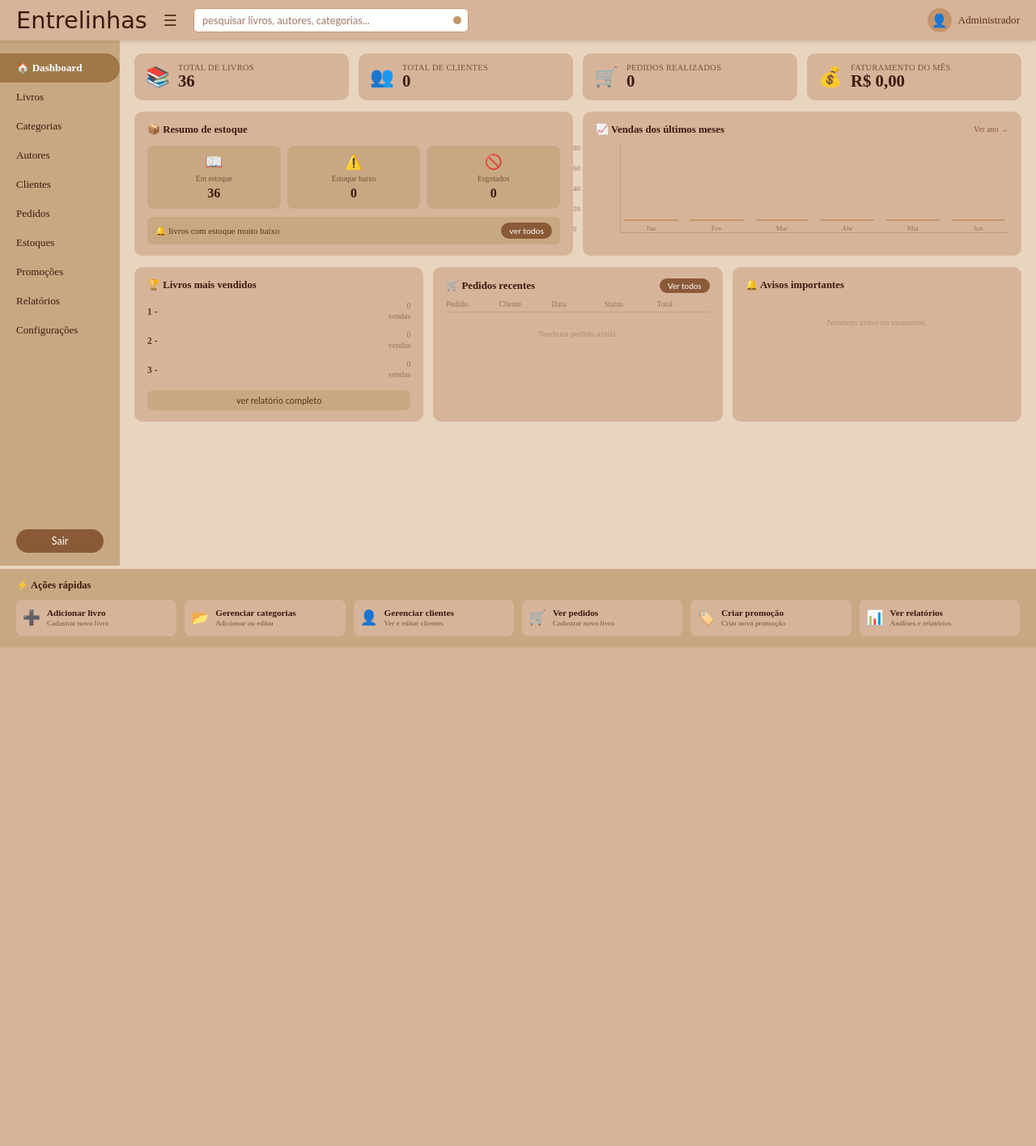
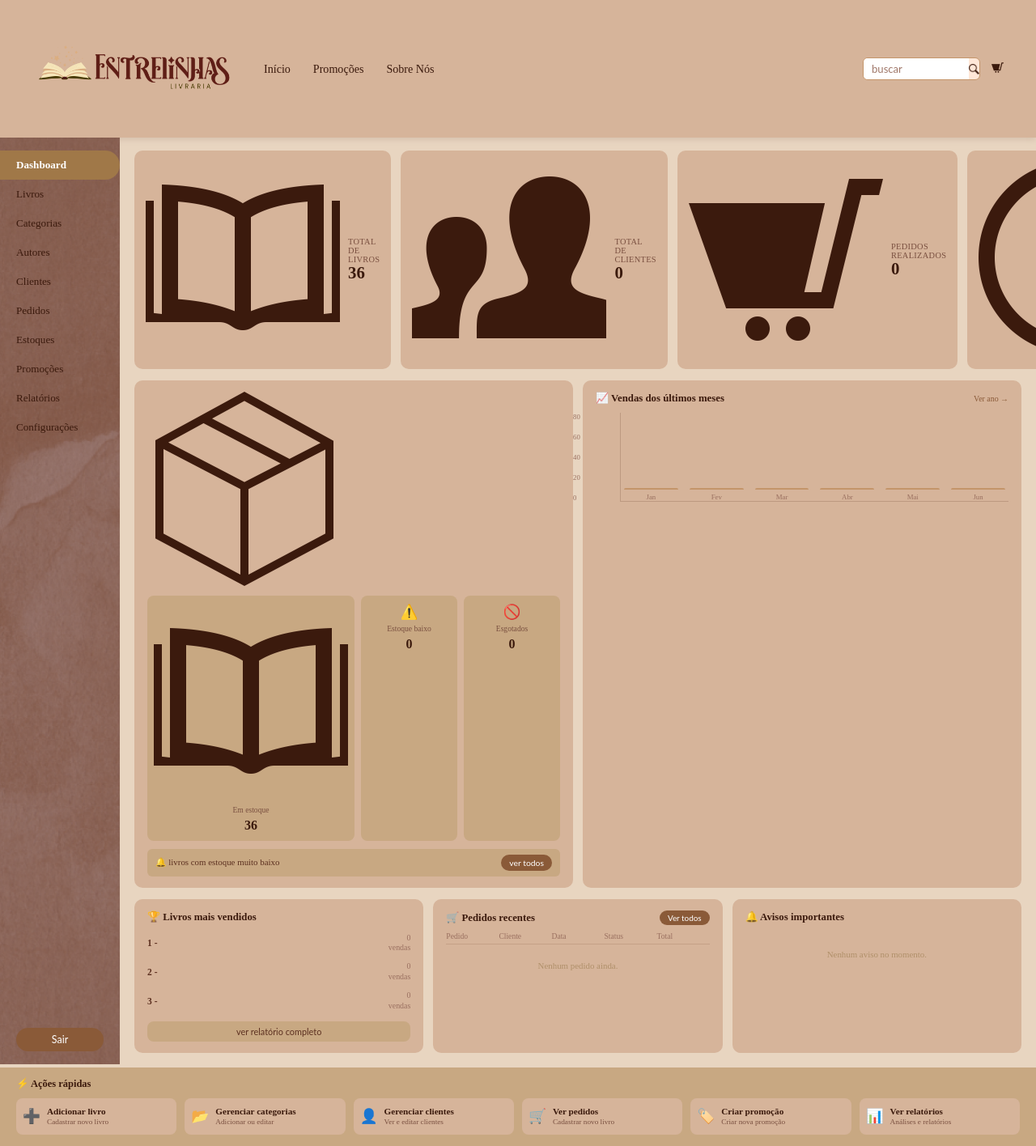
Before and after one commit to La-vielina/projeto-final, a PHP site: page /dashboard.html in a window 1280 px wide. Shown: the whole page at 81% size. Before the commit the page ends 800 px from the top, so only its background shows below. Run offline with PHP 8.4, Linux system fonts and the light colour scheme.

Commit message:
sexto commit

```diff
--- a/dashboard.css
+++ b/dashboard.css
@@ -5,7 +5,6 @@
   padding: 0;
 }
 
-/* ── BASE ── */
  body {
       font-family: "inika";
       src: url("inika.regular.ttf") format("typetrue");
@@ -13,121 +12,118 @@ body {
       background-color: #E8D5C0;
       color: #3B1A0D;
       min-height: 100vh;
-  display: flex;
-  flex-direction: column;
     }
 
-/* ══════════════════════════════
-   TOP BAR
-══════════════════════════════ */
-.topbar {
+    nav {
       background-color: #D6B49A;
-  padding: 8px 20px;
+      padding: 10px 40px;
       display: flex;
       align-items: center;
-  gap: 16px;
-  box-shadow: 0 2px 6px rgba(60,20,0,0.12);
-  position: sticky;
-  top: 0;
-  z-index: 100;
+      gap: 36px;
+      box-shadow: 0 2px 8px rgba(60, 20, 0, 0.12);
     }
 
-.topbar-logo {
-  font-family: 'Great Vibes', cursive;
-  font-size: 1.8rem;
+    .logo {
+     height:150px;
+     width:250px
+    }
+
+    .nav-abas {
+      display: flex;
+      gap: 28px;
+      list-style: none;
+    }
+
+    .nav-abas a {
+      font-size: 0.88rem;
       color: #3B1A0D;
       text-decoration: none;
-  min-width: 140px;
+      font-weight: 400;
+      transition: color 0.2s;
     }
 
-.topbar-menu-btn {
-  background: none;
-  border: none;
-  font-size: 1.2rem;
-  cursor: pointer;
-  color: #5C3020;
-  padding: 4px;
+    .nav-abas a:hover {
+      color: #7A2912;
     }
 
-.topbar-search {
-  flex: 1;
-  max-width: 340px;
+    .nav-direita {
+      margin-left: auto;
       display: flex;
       align-items: center;
-  background: #fff;
+      gap: 14px;
+    }
+
+    /* BARRA DE PESQUISA */
+
+    .barra-pesquisa {
+      display: flex;
+      align-items: center;
+      background: #FFE7D7;
       border-radius: 6px;
       overflow: hidden;
       border: 1px solid #C4956A;
     }
 
-.topbar-search input {
-  border: none;
-  outline: none;
-  padding: 6px 10px;
-  font-size: 0.8rem;
-  font-family: 'Lato', sans-serif;
-  width: 100%;
+    .lupa{
+      height: 13px;
+      width: 13px;
       color: #3B1A0D;
     }
 
-.topbar-search input::placeholder { color: #A0786A; }
-
-.topbar-search-dot {
-  width: 10px;
-  height: 10px;
-  border-radius: 50%;
-  background-color: #C4956A;
-  margin-right: 8px;
-  flex-shrink: 0;
+    .carrinho{
+      height: 15px;
+      width: 15px;
+      color: #3B1A0D;
     }
 
-.topbar-user {
-  margin-left: auto;
-  display: flex;
-  align-items: center;
-  gap: 8px;
+    .barra-pesquisa input {
+      border: none;
+      outline: none;
+      padding: 5px 10px;
       font-size: 0.82rem;
-  color: #5C3020;
-  cursor: pointer;
+      font-family: 'Lato', sans-serif;
+      width: 130px;
+      color: #3B1A0D;
     }
 
-.topbar-user-icon {
-  width: 30px;
-  height: 30px;
-  border-radius: 50%;
-  background-color: #C4956A;
-  display: flex;
-  align-items: center;
-  justify-content: center;
-  font-size: 1rem;
+    .barra-pesquisa input::placeholder {
+      color: #A0786A;
     }
 
-/* ══════════════════════════════
-   LAYOUT BODY
-══════════════════════════════ */
+    .barra-pesquisa button {
+      background: none;
+      border: none;
+      padding: 5px 8px;
+      cursor: pointer;
+      color: #7A5040;
+      font-size: 0.9rem;
+    }
+
+/* LAYOUT */
 .layout {
   display: flex;
   flex: 1;
 }
 
-/* ══════════════════════════════
-   SIDEBAR
-══════════════════════════════ */
-.sidebar {
+.infos {
   width: 148px;
-  background-color: #C8A882;
+
+  background-image: url("fundo2.png");
+  background-size: cover;
+  background-position: center;
+
   display: flex;
   flex-direction: column;
   padding: 16px 0 16px;
   flex-shrink: 0;
 }
 
-.sidebar-nav {
+.infos-nav {
   list-style: none;
   flex: 1;
 }
 
-.sidebar-nav li a {
+.infos-nav li a {
   display: block;
   padding: 10px 20px;
   font-size: 0.82rem;
@@ -136,11 +132,11 @@ body {
   transition: background-color 0.15s;
 }
 
-.sidebar-nav li a:hover {
+.infos-nav li a:hover {
   background-color: rgba(60,20,0,0.08);
 }
 
-.sidebar-nav li a.active {
+.infos-nav li a.active {
   background-color: #A07848;
   color: #fff;
   border-radius: 0 20px 20px 0;
@@ -150,7 +146,7 @@ body {
   gap: 6px;
 }
 
-.sidebar-btn-sair {
+.infos-sair {
   margin: 12px 20px 0;
   padding: 7px 0;
   background-color: #8A5A38;
@@ -166,7 +162,7 @@ body {
   transition: background-color 0.2s;
 }
 
-.sidebar-btn-sair:hover { background-color: #6A3A18; }
+.infos-btn-sair:hover { background-color: #6A3A18; }
 
 /* ══════════════════════════════
    MAIN CONTENT
--- a/dashboard.html
+++ b/dashboard.html
@@ -3,30 +3,38 @@
 <head>
   <meta charset="UTF-8" />
   <meta name="viewport" content="width=device-width, initial-scale=1.0" />
-  <title>Dashboard Admin</title>
+  <title>Dashboard</title>
 
   <link rel="stylesheet" href="dashboard.css">
 </head>
 <body>
 
-  <header class="topbar">
-    <a href="index.html" class="topbar-logo">Entrelinhas</a>
-    <button class="topbar-menu-btn">☰</button>
-    <div class="topbar-search">
-      <input type="text" placeholder="pesquisar livros, autores, categorias..." />
-      <div class="topbar-search-dot"></div>
+   <nav>
+   <img src="logo2.png" alt="Logo" class="logo" />
+
+    <ul class="nav-abas">
+      <li><a href="index.html">Início</a></li>
+      <li><a href="promocoes.html">Promoções</a></li>
+      <li><a href="sobre.html">Sobre Nós</a></li>
+    </ul>
+
+   <div class="nav-direita">
+      <div class="barra-pesquisa">
+        <input type="text" placeholder="buscar" />
+        <img src="lupa.png" alt="buscar" class="lupa">
+      </div>
+
+      <a class="nav-icone" href="carrinho.html">
+        <img src="carrinho.png" alt="carrinho" class="carrinho">
+      </a>
     </div>
-    <div class="topbar-user">
-      <div class="topbar-user-icon">👤</div>
-      <span>Administrador</span>
-    </div>
-  </header>
+  </nav>
 
   <div class="layout">
 
-    <aside class="sidebar">
-      <ul class="sidebar-nav">
-        <li><a href="#" class="active">🏠 Dashboard</a></li>
+    <aside class="infos">
+      <ul class="infos-nav">
+        <li><a href="#" class="active">Dashboard</a></li>
         <li><a href="#">Livros</a></li>
         <li><a href="#">Categorias</a></li>
         <li><a href="#">Autores</a></li>
@@ -37,7 +45,7 @@
         <li><a href="#">Relatórios</a></li>
         <li><a href="#">Configurações</a></li>
       </ul>
-      <a href="login.html" class="sidebar-btn-sair">Sair</a>
+      <a href="login.html" class="infos-sair">Sair</a>
     </aside>
 
     <main class="main">
@@ -45,7 +53,7 @@
       <div class="kpi-row">
 
         <div class="kpi-card">
-          <span class="kpi-icon">📚</span>
+          <span class="kpi-icon"><img src="livro-icon.png" alt="livros"></span>
           <div class="kpi-info">
             <span class="kpi-label">Total de livros</span>
             <span class="kpi-value">36</span>
@@ -53,7 +61,7 @@
         </div>
 
         <div class="kpi-card">
-          <span class="kpi-icon">👥</span>
+          <span class="kpi-icon"><img src="clientes.png" alt="clientes"></span>
           <div class="kpi-info">
             <span class="kpi-label">Total de clientes</span>
             <span class="kpi-value">0</span>
@@ -61,7 +69,7 @@
         </div>
 
         <div class="kpi-card">
-          <span class="kpi-icon">🛒</span>
+          <img src="carrinho.png" alt="carrinho">
           <div class="kpi-info">
             <span class="kpi-label">Pedidos realizados</span>
             <span class="kpi-value">0</span>
@@ -69,7 +77,7 @@
         </div>
 
         <div class="kpi-card">
-          <span class="kpi-icon">💰</span>
+          <span class="kpi-icon"><img src="moeda.png" al="faturamento"></span>
           <div class="kpi-info">
             <span class="kpi-label">Faturamento do mês</span>
             <span class="kpi-value">R$ 0,00</span>
@@ -81,10 +89,10 @@
       <div class="mid-row">
 
         <div class="panel">
-          <div class="panel-title">📦 Resumo de estoque</div>
+          <div class="panel-title"><img src="produtos.png" alt="estoque"></div>
           <div class="estoque-stats">
             <div class="estoque-stat">
-              <span class="estoque-stat-icon">📖</span>
+              <span class="estoque-stat-icon"><img src="livro-icon.png" alt="em-estoque"></span>
               <span class="estoque-stat-label">Em estoque</span>
               <span class="estoque-stat-value">36</span>
             </div>
```
Also changed, not shown: clientes.png (added), livro-icon.png (added), moeda.png (added), produtos.png (added), usuario.png (added). Lines whose indentation alone changed are shown as unchanged.
